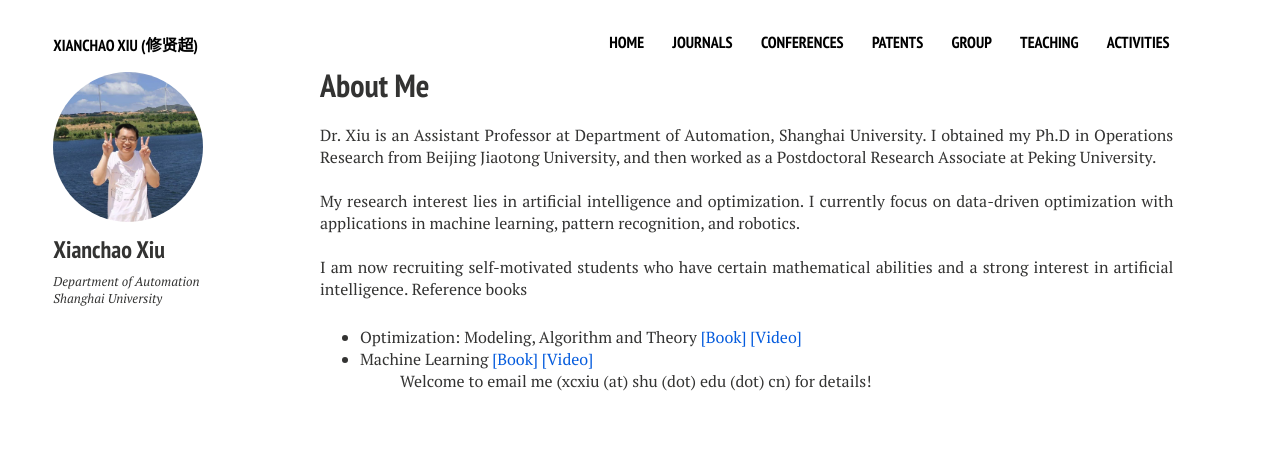
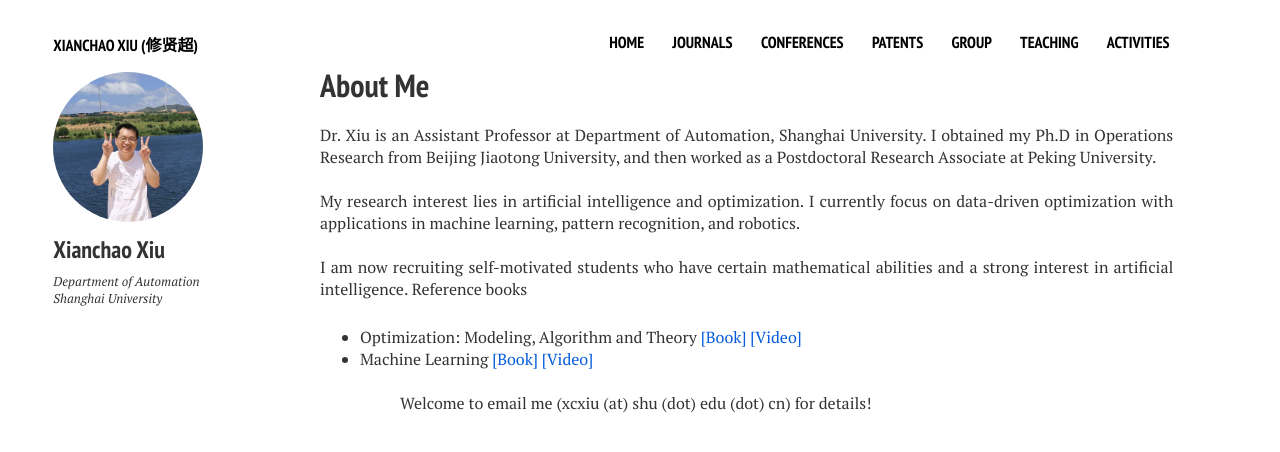
Before and after one commit to xianchaoxiu/xianchaoxiu.github.io, a Jekyll site: the page built from index.md, in a window 1280 px wide. Shown: the top 452 px of the page. Built offline with Jekyll 4.4.1, drawn with Linux system fonts in a browser that asks for light colours; nearby versions of some CDN libraries.

Commit message:
Update home2.html

```diff
--- a/_layouts/home2.html
+++ b/_layouts/home2.html
@@ -38,7 +38,7 @@
 	      I am now recruiting self-motivated students who have certain mathematical abilities and a strong interest in artificial intelligence. Reference books
 	      <ul>
               <li> Optimization: Modeling, Algorithm and Theory <a href="http://faculty.bicmr.pku.edu.cn/~wenzw/optbook.html" class="textlink" target="_blank">[Book]</a>   <a href="https://www.bilibili.com/video/BV1Kc411i7kJ/" class="textlink" target="_blank">[Video]</a> </li>
-              <li> Machine Learning <a href="https://cs.nju.edu.cn/zhouzh/zhouzh.files/publication/MLbook2016.htm" class="textlink" target="_blank">[Book]</a> <a href="https://www.bilibili.com/video/BV1gG411f7zX/" class="textlink" target="_blank">[Video]</a>  <br> </li>
+              <li> Machine Learning <a href="https://cs.nju.edu.cn/zhouzh/zhouzh.files/publication/MLbook2016.htm" class="textlink" target="_blank">[Book]</a> <a href="https://www.bilibili.com/video/BV1gG411f7zX/" class="textlink" target="_blank">[Video]</a>  </li> <br>
               <ul>
 
              Welcome to email me (xcxiu (at) shu (dot) edu (dot) cn) for details!
```
